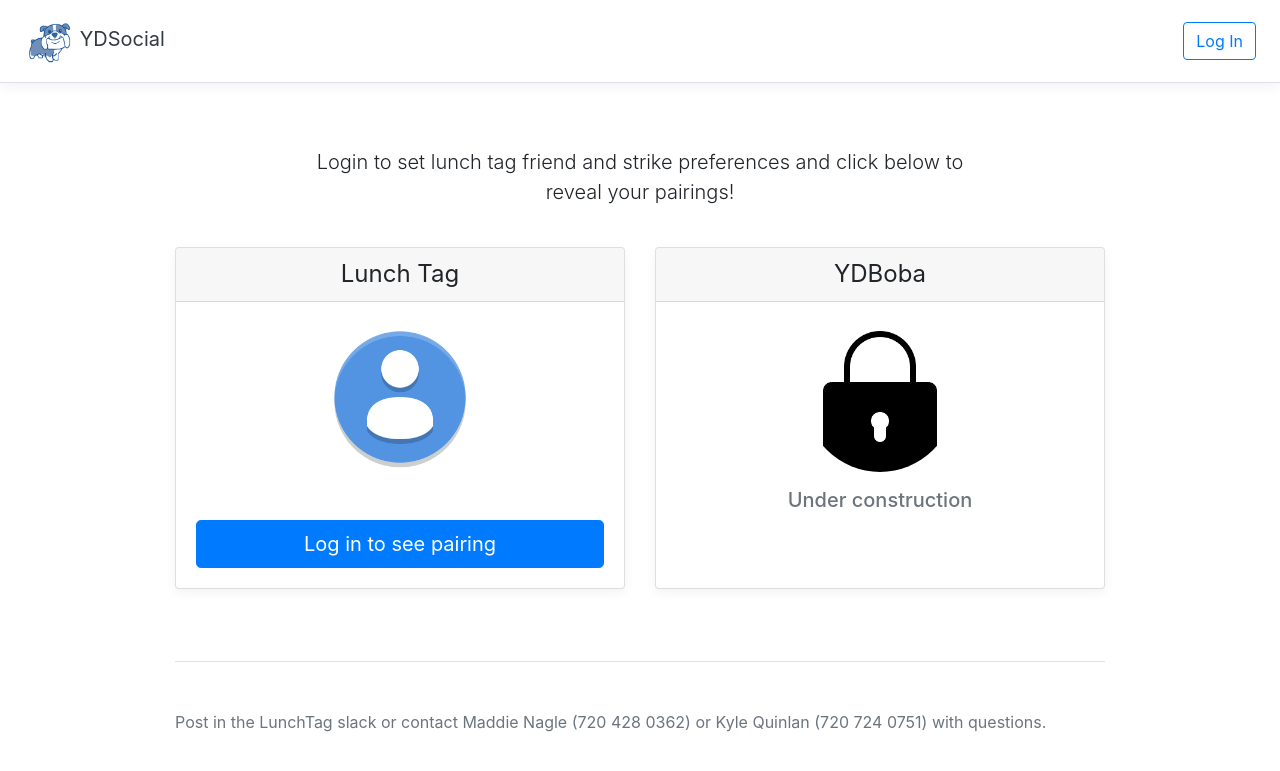
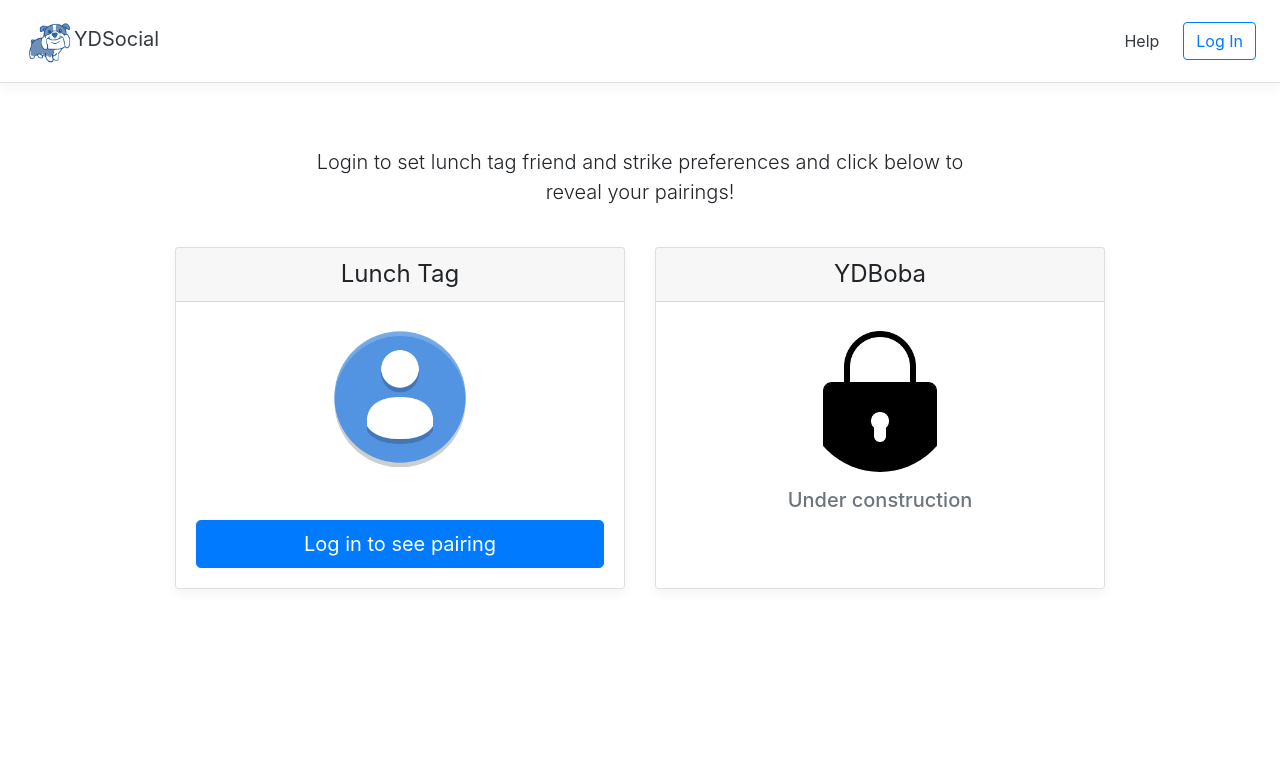
Before and after one commit to koquinlan/lunchTag, a Django app: page / in a window 1280 px wide. Shown: the top 771 px of the page. Run offline with Django 3.2, Linux system fonts and the light colour scheme; some libraries are stand-ins or nearby versions.

Commit message:
Added seperate help page

```diff
--- a/core/templates/core/home.html
+++ b/core/templates/core/home.html
@@ -39,12 +39,4 @@
     </div>
 </div>
 
-<footer class="pt-4 my-md-5 pt-md-5 border-top">
-    <div class="row">
-    <div class="col-12 col-md">
-        <p class="text-secondary mb-1">Post in the LunchTag slack or contact Maddie Nagle (720 428 0362) or Kyle Quinlan (720 724 0751) with questions.</p>
-    </div>
-    </div>
-</footer>
-
 {% endblock %}
--- a/core/templates/core/includes/navbar.html
+++ b/core/templates/core/includes/navbar.html
@@ -3,8 +3,7 @@
 
 <div class="d-flex flex-column flex-md-row align-items-center p-3 px-md-4 mb-3 bg-white border-bottom box-shadow">
     <h5 class="my-0 mr-md-auto font-weight-normal">
-        <img src="{% static 'bulldog.png' %}" alt="" width="50" height="50">
-        <a class="text-dark text-decoration-none" href="/">YDSocial</a>
+        <a class="text-dark text-decoration-none" href="/"><img src="{% static 'bulldog.png' %}" alt="" width="50" height="50">YDSocial</a>
     </h5>
 
     <nav class="my-2 my-md-0 mr-md-3">
@@ -17,6 +16,7 @@
         {% endfor %}
         {% endif %}
 
+        <a class="p-2 text-dark" href="/help">Help</a>
         {% if user.is_authenticated %}
         <a class="p-2 text-dark" href="/account">Account</a>
         {% endif %}
--- a/core/urls.py
+++ b/core/urls.py
@@ -8,6 +8,7 @@ app_name = "core"
 
 urlpatterns = [
     path("", views.homepage, name="homepage"),
+    path("help", views.help_request, name="help"),
 
     path("register", views.register_request, name="register"),
     path("login", views.login_request, name="login"),
--- a/core/views.py
+++ b/core/views.py
@@ -45,6 +45,9 @@ def homepage(request):
 		return render(request=request, template_name='core/userhome.html', context={"pairing":profile.tag_pairing, "pair_profile":pair_profile, "pairing2":profile.tag_pairing2, "pair_profile2":pair_profile2})
 	return render(request=request, template_name='core/home.html')
 
+
+def help_request(request):
+	return render(request=request, template_name='core/help.html')
 
 
 def register_request(request):
```
Also changed, not shown: core/templates/core/help.html (added, +8 -0 lines), core/templates/core/userhome.html (+0 -9 lines).
